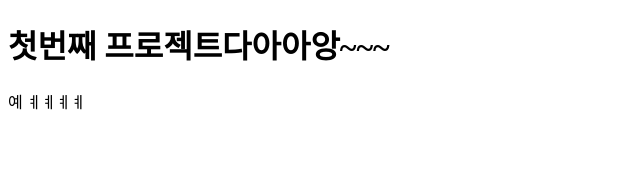
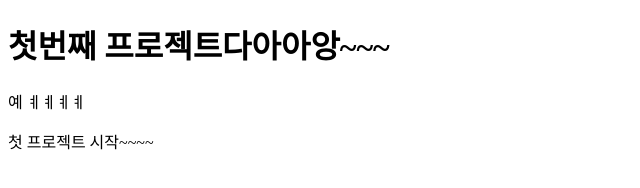
Before and after one commit to HanDaeSu/first-noona-project, a plain HTML site: page index.html in a window 1280 px wide. Shown: the whole page, without its empty margins (0-640 px from the left). Drawn offline with Linux system fonts and the light colour scheme.

Commit message:
daesoo netlify test

```diff
--- a/index.html
+++ b/index.html
@@ -10,6 +10,7 @@
   <body>
     <h1>첫번째 프로젝트다아아앙~~~</h1>
     <p>예 ㅖㅖㅖㅖ</p>
+    <p>첫 프로젝트 시작~~~~</p>
     <div>
       <p></p>
       <h1></h1>
```
